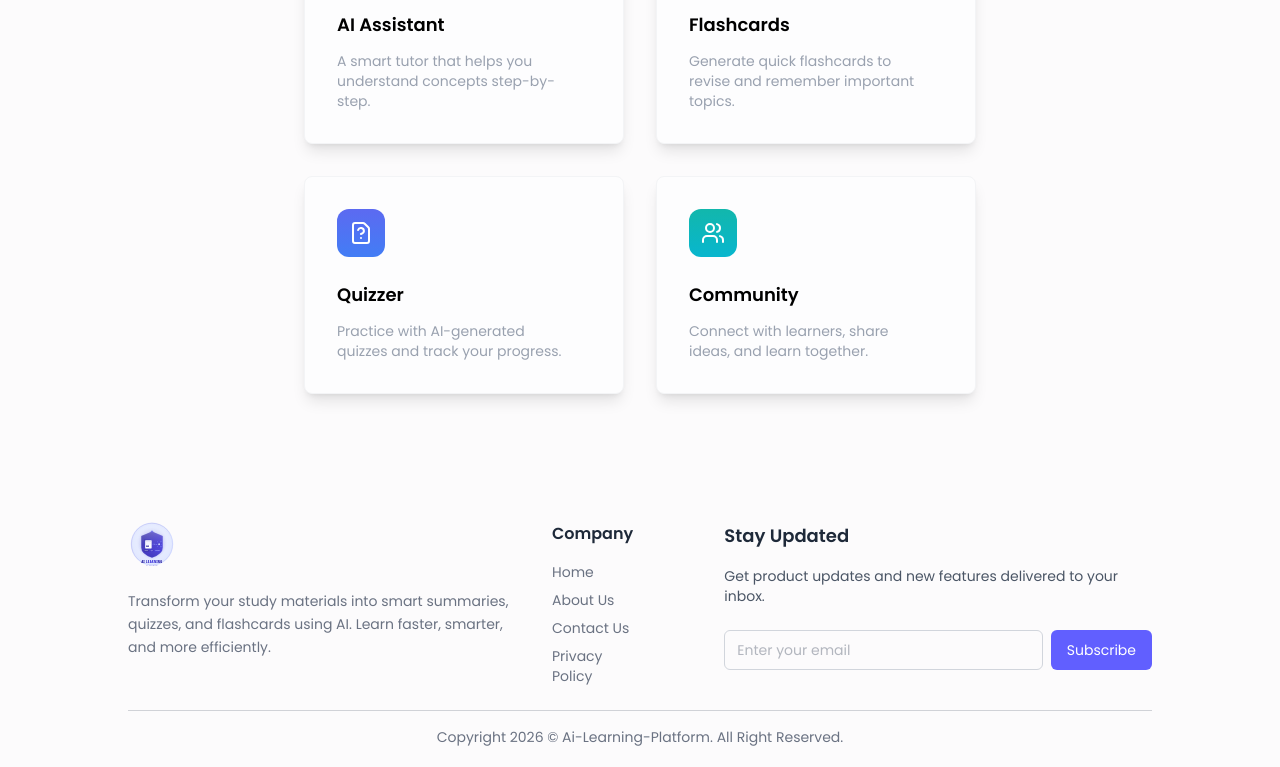
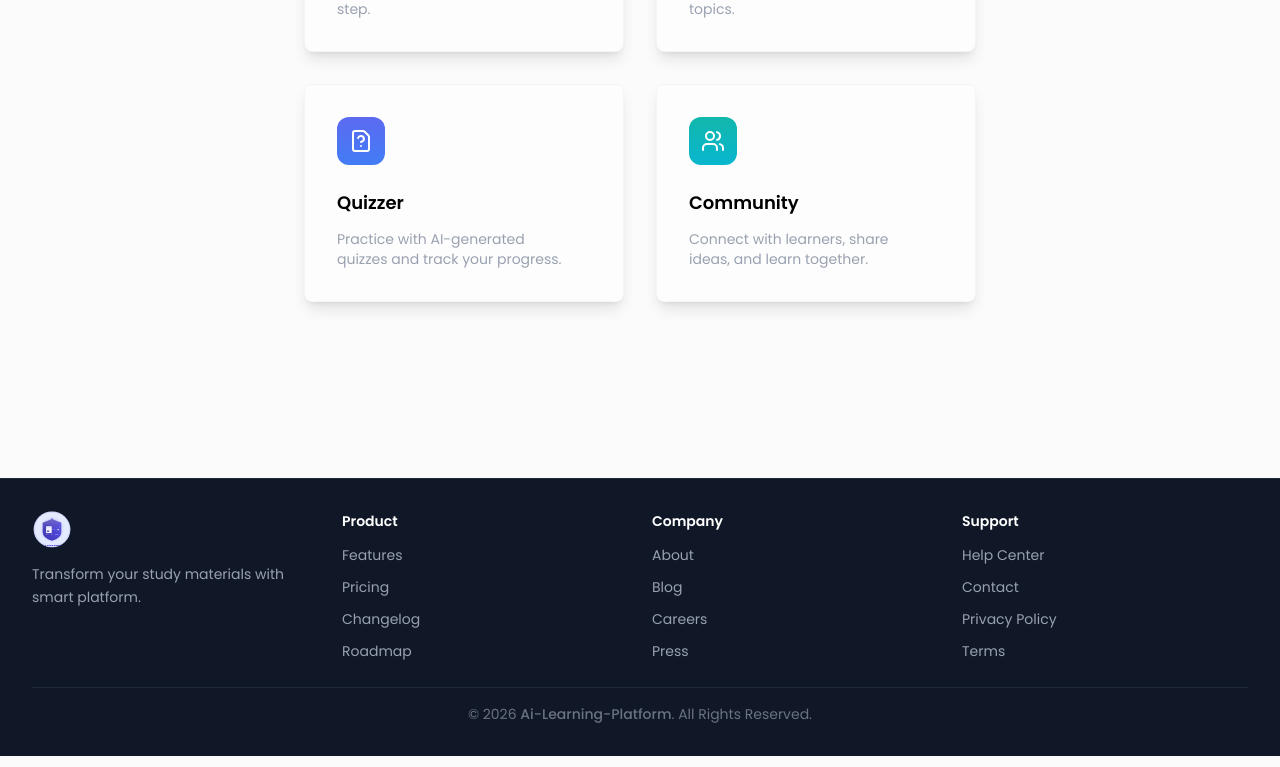
Before and after one commit to Rahulmkd/Ai-learning-App, a React (Vite) app in the folder frontend/: page / in a window 1280 px wide. Shown: the part 1423-2190 px from the top of the page. Built offline with nearby package versions, Linux system fonts and the light colour scheme; no server answers.

Commit message:
fix the navbar on top

```diff
--- a/frontend/src/components/ai/AiSection.jsx
+++ b/frontend/src/components/layout/AiSection.jsx
@@ -3,7 +3,7 @@ import { AiToolsData } from "../../assets/assets";
 
 const AiSection = () => {
   return (
-    <div className="px-4 sm:px-20 xl:px-32">
+    <div className="px-4 sm:px-20 xl:px-32 mb-40">
       <div className="text-center">
         <h2 className="text-slate-700 text-[42px] font-semibold">
           AI Features
--- a/frontend/src/components/layout/Footer.jsx
+++ b/frontend/src/components/layout/Footer.jsx
@@ -1,92 +1,161 @@
+// import { NavLink } from "react-router-dom";
+
+// const Footer = () => {
+//   return (
+//     <footer className="px-6 mt-20  md:px-16 lg:px-24 xl:px-32 pt-8 w-full text-gray-500">
+//       <div className="flex flex-col md:flex-row justify-between w-full gap-10 border-b border-gray-500/30 pb-6">
+//         {/* Logo + Description */}
+//         <div className="md:max-w-sm">
+//           <img
+//             src="/logo.svg"
+//             alt="AI Learning Platform"
+//             className="w-12 h-12 object-contain"
+//           />
+//           <p className="mt-5 text-sm leading-relaxed">
+//             Transform your study materials into smart summaries, quizzes, and
+//             flashcards using AI. Learn faster, smarter, and more efficiently.
+//           </p>
+//         </div>
+//         <div className="flex-1 flex items-start md:justify-end gap-20">
+//           {/* Company Links */}
+//           <div>
+//             <h2 className="font-semibold text-gray-800 mb-4">Company</h2>
+//             <ul className="text-sm space-y-2">
+//               <li>
+//                 <NavLink to="/" className="hover:text-indigo-600 transition">
+//                   Home
+//                 </NavLink>
+//               </li>
+//               <li>
+//                 <NavLink
+//                   to="/about"
+//                   className="hover:text-indigo-600 transition"
+//                 >
+//                   About Us
+//                 </NavLink>
+//               </li>
+//               <li>
+//                 <NavLink
+//                   to="/contact"
+//                   className="hover:text-indigo-600 transition"
+//                 >
+//                   Contact Us
+//                 </NavLink>
+//               </li>
+//               <li>
+//                 <NavLink
+//                   to="/privacy"
+//                   className="hover:text-indigo-600 transition"
+//                 >
+//                   Privacy Policy
+//                 </NavLink>
+//               </li>
+//             </ul>
+//           </div>
+
+//           <div>
+//             <h2 className="font-semibold text-gray-800 mb-4 text-base sm:text-lg">
+//               Stay Updated
+//             </h2>
+
+//             <div className="text-sm space-y-2">
+//               <p className="text-gray-600">
+//                 Get product updates and new features delivered to your inbox.
+//               </p>
+
+//               <div className="flex flex-col sm:flex-row gap-2 pt-4">
+//                 <input
+//                   className="w-full h-10 px-3 rounded-md border border-gray-300 outline-none focus:ring-1 focus:ring-indigo-500 text-sm"
+//                   type="email"
+//                   placeholder="Enter your email"
+//                 />
+
+//                 <button className="w-full sm:w-auto h-10 px-4 bg-indigo-500 text-white text-sm rounded-md hover:bg-indigo-700 transition cursor-pointer">
+//                   Subscribe
+//                 </button>
+//               </div>
+//             </div>
+//           </div>
+//         </div>
+//       </div>
+
+//       {/* Bottom Section */}
+//       <p className="pt-4 text-center text-xs md:text-sm pb-5">
+//         Copyright 2026 ©{" "}
+//         <a href="https://ai-learning-app-smoky.vercel.app">
+//           Ai-Learning-Platform
+//         </a>
+//         . All Right Reserved.
+//       </p>
+//     </footer>
+//   );
+// };
+
+// export default Footer;
+
 import { NavLink } from "react-router-dom";
 
 const Footer = () => {
   return (
-    <footer className="px-6 mt-20  md:px-16 lg:px-24 xl:px-32 pt-8 w-full text-gray-500">
-      <div className="flex flex-col md:flex-row justify-between w-full gap-10 border-b border-gray-500/30 pb-6">
+    <footer className="bg-gray-900 dark:bg-gray-950 py-8 border-t border-gray-800">
+      <div className="max-w-7xl mx-auto px-4 sm:px-6 lg:px-8">
+        <div className="grid grid-cols-1 md:grid-cols-4 gap-6 mb-6">
           {/* Logo + Description */}
-        <div className="md:max-w-sm">
+          <div>
+            <div className="flex items-center gap-2 mb-3">
               <img
                 src="/logo.svg"
                 alt="AI Learning Platform"
-            className="w-12 h-12 object-contain"
+                className="w-10 h-10 object-contain"
               />
-          <p className="mt-5 text-sm leading-relaxed">
-            Transform your study materials into smart summaries, quizzes, and
-            flashcards using AI. Learn faster, smarter, and more efficiently.
+            </div>
+            <p className="text-sm text-gray-400 leading-relaxed">
+              Transform your study materials with smart platform.
             </p>
           </div>
-        <div className="flex-1 flex items-start md:justify-end gap-20">
-          {/* Company Links */}
-          <div>
-            <h2 className="font-semibold text-gray-800 mb-4">Company</h2>
-            <ul className="text-sm space-y-2">
-              <li>
-                <NavLink to="/" className="hover:text-indigo-600 transition">
-                  Home
-                </NavLink>
+
+          {[
+            {
+              title: "Product",
+              links: ["Features", "Pricing", "Changelog", "Roadmap"],
+            },
+            { title: "Company", links: ["About", "Blog", "Careers", "Press"] },
+            {
+              title: "Support",
+              links: ["Help Center", "Contact", "Privacy Policy", "Terms"],
+            },
+          ].map(({ title, links }) => (
+            <div key={title}>
+              <h4 className="text-sm font-semibold text-white mb-3">{title}</h4>
+              <ul className="space-y-2">
+                {links.map((link) => (
+                  <li key={link}>
+                    <a
+                      href="#"
+                      className="text-sm text-gray-400 hover:text-white transition-colors"
+                    >
+                      {link}
+                    </a>
                   </li>
-              <li>
-                <NavLink
-                  to="/about"
-                  className="hover:text-indigo-600 transition"
-                >
-                  About Us
-                </NavLink>
-              </li>
-              <li>
-                <NavLink
-                  to="/contact"
-                  className="hover:text-indigo-600 transition"
-                >
-                  Contact Us
-                </NavLink>
-              </li>
-              <li>
-                <NavLink
-                  to="/privacy"
-                  className="hover:text-indigo-600 transition"
-                >
-                  Privacy Policy
-                </NavLink>
-              </li>
+                ))}
               </ul>
             </div>
+          ))}
+        </div>
 
-          <div>
-            <h2 className="font-semibold text-gray-800 mb-4 text-base sm:text-lg">
-              Stay Updated
-            </h2>
-
-            <div className="text-sm space-y-2">
-              <p className="text-gray-600">
-                Get product updates and new features delivered to your inbox.
+        <div className="border-t border-gray-800 pt-4">
+          <p className="text-center text-xs sm:text-sm text-gray-500">
+            © 2026{" "}
+            <a
+              href="https://ai-learning-app-smoky.vercel.app"
+              className="font-medium hover:text-white transition"
+            >
+              Ai-Learning-Platform
+            </a>
+            . All Rights Reserved.
           </p>
-
-              <div className="flex flex-col sm:flex-row gap-2 pt-4">
-                <input
-                  className="w-full h-10 px-3 rounded-md border border-gray-300 outline-none focus:ring-1 focus:ring-indigo-500 text-sm"
-                  type="email"
-                  placeholder="Enter your email"
-                />
-
-                <button className="w-full sm:w-auto h-10 px-4 bg-indigo-500 text-white text-sm rounded-md hover:bg-indigo-700 transition cursor-pointer">
-                  Subscribe
-                </button>
         </div>
       </div>
-          </div>
-        </div>
-      </div>
-
-      {/* Bottom Section */}
-      <p className="pt-4 text-center text-xs md:text-sm pb-5">
-        Copyright 2026 ©{" "}
-        <a href="https://ai-learning-app-smoky.vercel.app">
-          Ai-Learning-Platform
-        </a>
-        . All Right Reserved.
-      </p>
     </footer>
   );
 };
--- a/frontend/src/components/layout/Hero.jsx
+++ b/frontend/src/components/layout/Hero.jsx
@@ -35,7 +35,7 @@ const Hero = () => {
                   />
                 </span>
                 {/* Shine Effect */}
-                <div className="absolute inset-0 bg-gradient-to-r from-transparent via-white/20 to-transparent -translate-x-full group-hover:translate-x-full transition-transform duration-700" />
+                <div className="absolute inset-0 bg-linear-to-r from-transparent via-white/20 to-transparent -translate-x-full group-hover:translate-x-full transition-transform duration-700" />
               </button>
             </NavLink>
 
@@ -49,7 +49,7 @@ const Hero = () => {
                   />
                 </span>
                 {/* Shine Effect */}
-                <div className="absolute inset-0 bg-gradient-to-r from-transparent via-slate-100 to-transparent -translate-x-full group-hover:translate-x-full transition-transform duration-700" />
+                <div className="absolute inset-0 bg-linear-to-r from-transparent via-slate-100 to-transparent -translate-x-full group-hover:translate-x-full transition-transform duration-700" />
               </button>
             </a>
           </div>
--- a/frontend/src/pages/Home/Home.jsx
+++ b/frontend/src/pages/Home/Home.jsx
@@ -3,7 +3,7 @@ import Hero from "../../components/layout/Hero";
 import Footer from "../../components/layout/Footer";
 import { useAuth } from "../../context/AuthContext";
 import Spinner from "../../components/common/Spinner";
-import AiSection from "../../components/ai/AiSection";
+import AiSection from "../../components/layout/AiSection";
 import Navbar from "../../components/layout/Navbar";
 
 const Home = () => {
```
Also changed, not shown: frontend/src/components/layout/Navbar.jsx (+4 -4 lines). Lines whose indentation alone changed are shown as unchanged.
